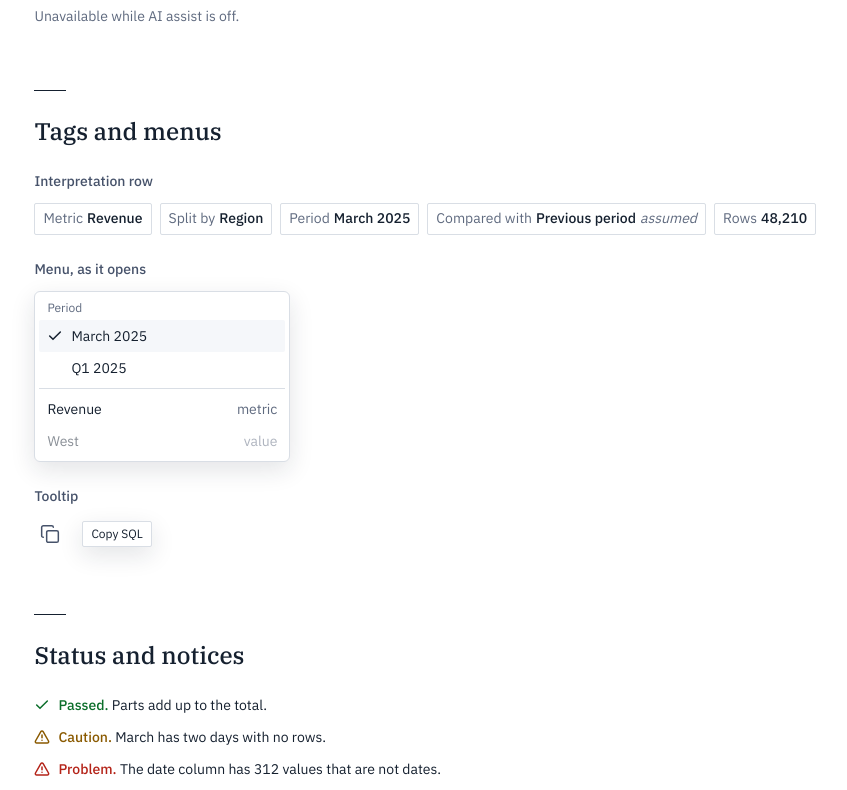
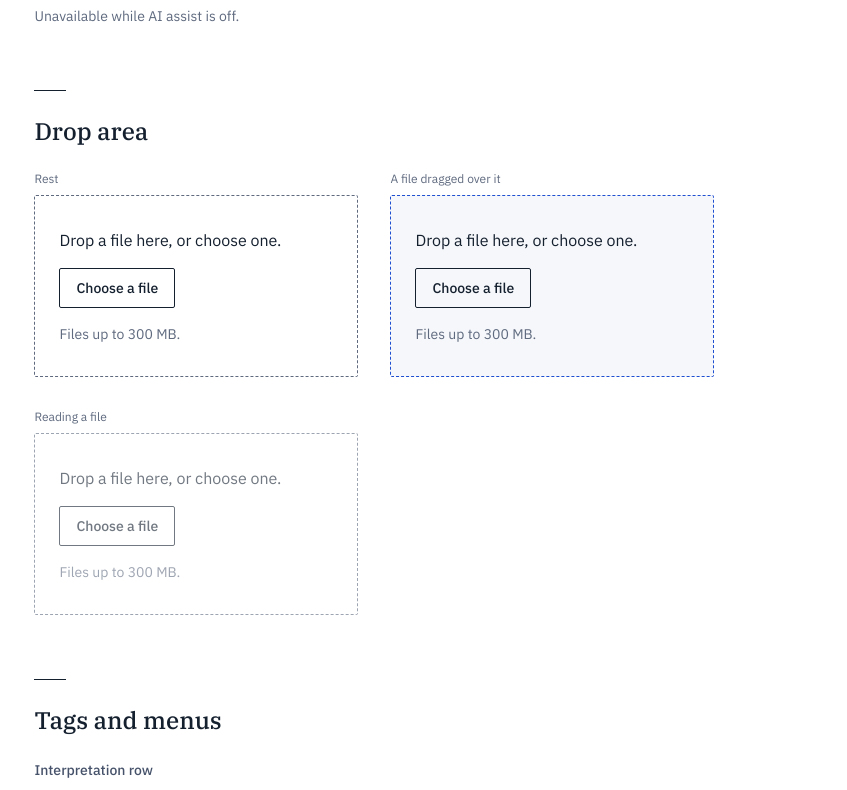
Before and after one commit to vedjrr/Footnote, a Next.js app: page /styleguide in a window 1280 px wide. Shown: the part 5929-6719 px from the top of the page, without its empty margins (68-915 px from the left). Built offline with nearby package versions, Linux system fonts and the light colour scheme.

Commit message:
refactor(ui): move the drop area into ui and show it in the styleguide

```diff
--- a/src/app/styleguide/_parts/interactive.tsx
+++ b/src/app/styleguide/_parts/interactive.tsx
@@ -2,6 +2,7 @@
 
 import { useState } from 'react';
 import { Button } from '@/ui/button';
+import { DropArea } from '@/ui/drop-area';
 import { Icon } from '@/ui/icon';
 import {
   Menu,
@@ -82,3 +83,29 @@ export function PanelDemo() {
     </div>
   );
 }
+
+export function DropAreaDemo() {
+  const [chosen, setChosen] = useState<string | null>(null);
+  const props = {
+    prompt: 'Drop a file here, or choose one.',
+    chooseLabel: 'Choose a file',
+    hint: chosen ? `Chose ${chosen}. Nothing is read here.` : 'Files up to 300 MB.',
+    onFile: (file: File) => setChosen(file.name),
+  };
+  return (
+    <div className="grid max-w-170 grid-cols-1 gap-8 md:grid-cols-2">
+      <div className="flex flex-col gap-2">
+        <p className="type-caption text-ink-3">Rest</p>
+        <DropArea {...props} />
+      </div>
+      <div className="flex flex-col gap-2">
+        <p className="type-caption text-ink-3">A file dragged over it</p>
+        <DropArea {...props} dragging />
+      </div>
+      <div className="flex flex-col gap-2">
+        <p className="type-caption text-ink-3">Reading a file</p>
+        <DropArea {...props} busy />
+      </div>
+    </div>
+  );
+}
--- a/src/app/styleguide/page.tsx
+++ b/src/app/styleguide/page.tsx
@@ -8,7 +8,7 @@ import { Rule } from '@/ui/rule';
 import { StaticTag, Tag } from '@/ui/tag';
 import { ThemeToggle } from '@/ui/theme-toggle';
 import { CopyButton } from '@/ui/copy-button';
-import { MenuDemo, PanelDemo, TooltipDemo } from './_parts/interactive';
+import { DropAreaDemo, MenuDemo, PanelDemo, TooltipDemo } from './_parts/interactive';
 import { MarkDemo, MarkStates, WorkingPaperSpecimen } from './_parts/mark-demo';
 import { Swatches } from './_parts/swatches';
 
@@ -371,6 +371,10 @@ export default function Styleguide() {
           </div>
         </Section>
 
+        <Section id="drop-area" title="Drop area">
+          <DropAreaDemo />
+        </Section>
+
         <Section id="tags" title="Tags and menus">
           <Sub title="Interpretation row">
             <div className="flex flex-wrap gap-2">
--- a/src/features/open-file/open-file.tsx
+++ b/src/features/open-file/open-file.tsx
@@ -1,12 +1,12 @@
 'use client';
 
 import Link from 'next/link';
-import { useId, useRef, useState, type DragEvent } from 'react';
+import { useState } from 'react';
 import { viewHref } from '@/features/shell/routes';
 import { ACCEPT, IngestError } from '@/core/ingest/file';
 import { openFile, type Workspace } from '@/features/workspace/workspace-store';
 import { Button, buttonClass } from '@/ui/button';
-import { cx } from '@/ui/cx';
+import { DropArea } from '@/ui/drop-area';
 import { Status } from '@/ui/notice';
 
 // "Use your own file" (FR-02): a drop area and a chooser. The file is read by
@@ -20,13 +20,9 @@ type Phase =
 
 export function OpenFile() {
   const [phase, setPhase] = useState<Phase>({ kind: 'idle' });
-  const [over, setOver] = useState(false);
-  const input = useRef<HTMLInputElement>(null);
-  const hintId = useId();
   const busy = phase.kind === 'reading';
 
-  async function read(file: File | undefined) {
-    if (!file || busy) return;
+  async function read(file: File) {
     setPhase({ kind: 'reading', fileName: file.name, step: `Opening ${file.name}` });
     try {
       const workspace = await openFile(file, (step) =>
@@ -39,18 +35,9 @@ export function OpenFile() {
         message:
           error instanceof IngestError
             ? error.message
-            : `${file.name} could not be read. ${error instanceof Error ? error.message : ''} Try again, or save the file in another format first.`,
+            : `${file.name} could not be read. Try again, or save it as CSV or Parquet and try that.`,
       });
-    } finally {
-      // Choosing the same file again should read it again.
-      if (input.current) input.current.value = '';
     }
-  }
-
-  function onDrop(event: DragEvent) {
-    event.preventDefault();
-    setOver(false);
-    void read(event.dataTransfer.files[0]);
   }
 
   if (phase.kind === 'open')
@@ -66,45 +53,14 @@ export function OpenFile() {
         </p>
       </div>
 
-      <div
-        onDragOver={(event) => {
-          event.preventDefault();
-          if (!busy) setOver(true);
-        }}
-        onDragLeave={() => setOver(false)}
-        onDrop={onDrop}
-        aria-busy={busy}
-        className={cx(
-          'flex flex-col items-start gap-4 rounded-sm border border-dashed px-6 py-8',
-          over ? 'border-mark bg-wash' : 'border-ink-3',
-          busy && 'opacity-60',
-        )}
-      >
-        <p className="type-body text-ink">Drop a file here, or choose one.</p>
-        <label
-          className={buttonClass(
-            'secondary',
-            cx(
-              'has-focus-visible:outline-2 has-focus-visible:outline-offset-2 has-focus-visible:outline-mark',
-              busy ? 'pointer-events-none' : 'cursor-pointer',
-            ),
-          )}
-        >
-          Choose a file
-          <input
-            ref={input}
-            type="file"
-            accept={ACCEPT}
-            disabled={busy}
-            aria-describedby={hintId}
-            className="sr-only"
-            onChange={(event) => void read(event.target.files?.[0])}
-          />
-        </label>
-        <p id={hintId} className="type-small text-ink-3">
-          Files up to 300 MB. Above 100 MB, reading the file and writing the briefing take longer.
-        </p>
-      </div>
+      <DropArea
+        prompt="Drop a file here, or choose one."
+        chooseLabel="Choose a file"
+        hint="Files up to 300 MB. Above 100 MB, reading the file and writing the briefing take longer."
+        accept={ACCEPT}
+        busy={busy}
+        onFile={(file) => void read(file)}
+      />
 
       {phase.kind === 'reading' && (
         <p role="status" data-loading className="type-small text-ink-2">
--- /dev/null
+++ b/src/ui/drop-area.tsx
@@ -0,0 +1,84 @@
+'use client';
+
+import { useId, useRef, useState } from 'react';
+import { buttonClass } from './button';
+import { cx } from './cx';
+
+/**
+ * Where a file is dropped or chosen: a dashed edge, one sentence, a chooser
+ * styled as a secondary button, and a hint. Dimmed while `busy`.
+ */
+export function DropArea({
+  prompt,
+  chooseLabel,
+  hint,
+  accept,
+  busy = false,
+  dragging,
+  onFile,
+}: {
+  prompt: string;
+  chooseLabel: string;
+  hint: string;
+  accept?: string;
+  busy?: boolean;
+  /** Fixes the drag-over look, for the styleguide. */
+  dragging?: boolean;
+  onFile: (file: File) => void;
+}) {
+  const [over, setOver] = useState(false);
+  const input = useRef<HTMLInputElement>(null);
+  const hintId = useId();
+
+  function take(file: File | undefined) {
+    if (file && !busy) onFile(file);
+    // Choosing the same file again should read it again.
+    if (input.current) input.current.value = '';
+  }
+
+  return (
+    <div
+      onDragOver={(event) => {
+        event.preventDefault();
+        if (!busy) setOver(true);
+      }}
+      onDragLeave={() => setOver(false)}
+      onDrop={(event) => {
+        event.preventDefault();
+        setOver(false);
+        take(event.dataTransfer.files[0]);
+      }}
+      aria-busy={busy}
+      className={cx(
+        'flex flex-col items-start gap-4 rounded-sm border border-dashed px-6 py-8',
+        (dragging ?? over) ? 'border-mark bg-wash' : 'border-ink-3',
+        busy && 'opacity-60',
+      )}
+    >
+      <p className="type-body text-ink">{prompt}</p>
+      <label
+        className={buttonClass(
+          'secondary',
+          cx(
+            'has-focus-visible:outline-2 has-focus-visible:outline-offset-2 has-focus-visible:outline-mark',
+            busy ? 'pointer-events-none' : 'cursor-pointer',
+          ),
+        )}
+      >
+        {chooseLabel}
+        <input
+          ref={input}
+          type="file"
+          accept={accept}
+          disabled={busy}
+          aria-describedby={hintId}
+          className="sr-only"
+          onChange={(event) => take(event.target.files?.[0])}
+        />
+      </label>
+      <p id={hintId} className="type-small text-ink-3">
+        {hint}
+      </p>
+    </div>
+  );
+}
```
